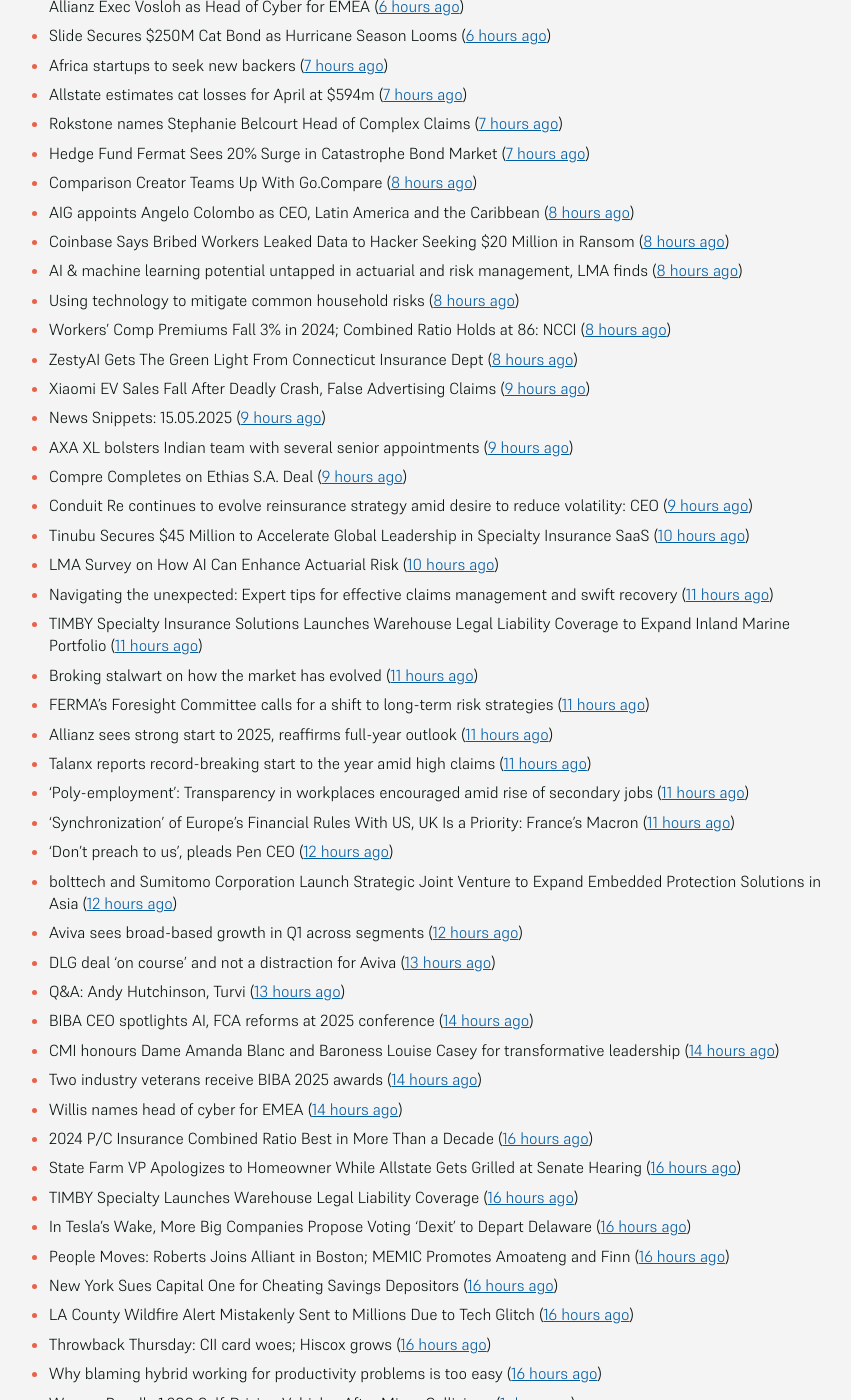
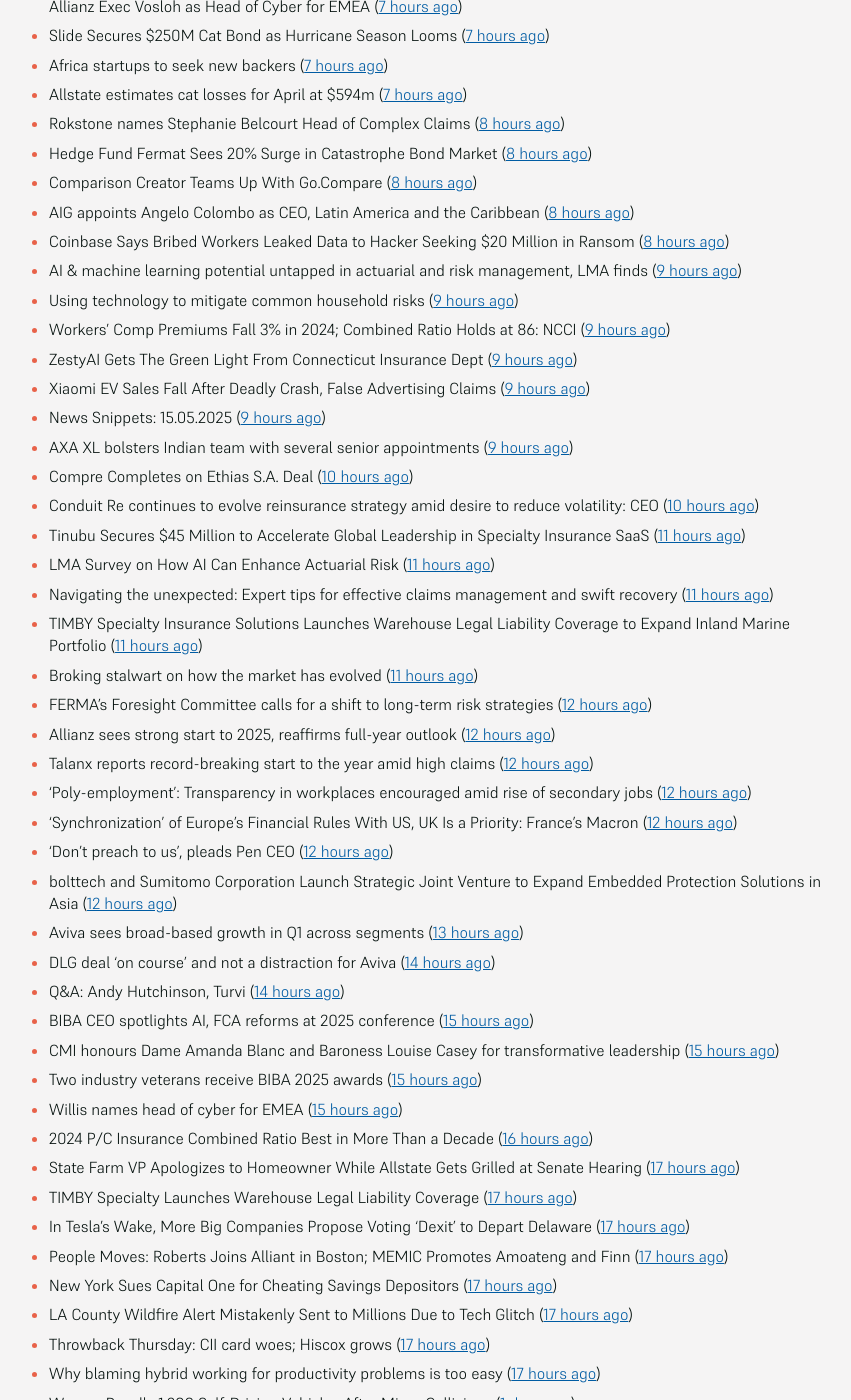
Before and after one commit to mat-0/feeds.thechels.uk, a Jekyll site: the page built from index.md, in a window 1280 px wide and 1400 px high, scrolled down 912 px. Shown: the whole window, without its empty margins (215-1066 px from the left). Built offline with Jekyll 4.4.1, drawn with Linux system fonts in a browser that asks for light colours; some of the changed text lies outside the part shown.

Commit message:
New Feed

```diff
--- a/index.md
+++ b/index.md
@@ -20,60 +20,60 @@ description: Latest Updates
 - US House Bill Reintroduced to Rid Federal Insurance Office of Subpoena Power ([5 hours ago](https://www.insurancejournal.com/news/national/2025/05/15/823897.htm))
 - Sweltering Heat Wave Hits U.S. from Dakotas to Texas ([5 hours ago](https://www.insurancejournal.com/news/southcentral/2025/05/15/823927.htm))
 - Coterie Relocating Headquarters to Appleton, Wisconsin ([5 hours ago](https://www.insurancejournal.com/news/midwest/2025/05/15/823924.htm))
-- Kin reports 35% revenue growth in Q1’25, California emerges as key market ([5 hours ago](https://www.reinsurancene.ws/kin-reports-35-revenue-growth-in-q125-california-emerges-as-key-market/))
-- Three Killed in Fiery Truck-Car Pileup on Georgia Interstate ([5 hours ago](https://www.insurancejournal.com/news/southeast/2025/05/15/823917.htm))
-- Brett Favre’s Defamation Suit Against State Auditor Can Move Forward, Court Says ([5 hours ago](https://www.insurancejournal.com/news/southeast/2025/05/15/823911.htm))
-- People Moves: Advocus Names Moore SVP of Illinois Operations ([5 hours ago](https://www.insurancejournal.com/news/midwest/2025/05/15/823905.htm))
-- Nationwide Partners with Kadance to Offer Genomics-Based Precision Health to Life Insurance Customers ([5 hours ago](https://www.insurtechinsights.com/nationwide-partners-with-kadance-to-offer-genomics-based-precision-health-to-life-insurance-customers/))
+- Kin reports 35% revenue growth in Q1’25, California emerges as key market ([6 hours ago](https://www.reinsurancene.ws/kin-reports-35-revenue-growth-in-q125-california-emerges-as-key-market/))
+- Three Killed in Fiery Truck-Car Pileup on Georgia Interstate ([6 hours ago](https://www.insurancejournal.com/news/southeast/2025/05/15/823917.htm))
+- Brett Favre’s Defamation Suit Against State Auditor Can Move Forward, Court Says ([6 hours ago](https://www.insurancejournal.com/news/southeast/2025/05/15/823911.htm))
+- People Moves: Advocus Names Moore SVP of Illinois Operations ([6 hours ago](https://www.insurancejournal.com/news/midwest/2025/05/15/823905.htm))
+- Nationwide Partners with Kadance to Offer Genomics-Based Precision Health to Life Insurance Customers ([6 hours ago](https://www.insurtechinsights.com/nationwide-partners-with-kadance-to-offer-genomics-based-precision-health-to-life-insurance-customers/))
 - West’s 103.9% CoR for 24-25 FY impacted by elevated IG Pool claims ([6 hours ago](https://www.reinsurancene.ws/wests-103-9-cor-for-24-25-fy-impacted-by-elevated-ig-pool-claims/))
 - People Moves: CRC Names New Underwriting Leaders and Senior VP ([6 hours ago](https://www.insurancejournal.com/news/southeast/2025/05/15/823894.htm))
-- AM Best supports EU nat cat insurance proposal but stresses need for greater clarity ([6 hours ago](https://www.reinsurancene.ws/am-best-supports-eu-nat-cat-insurance-proposal-but-stresses-need-for-greater-clarity/))
-- People Moves: AIG Taps Colombo From Swiss Re as CEO, Latin America and Caribbean; Willis Names Former Allianz Exec Vosloh as Head of Cyber for EMEA ([6 hours ago](https://www.insurancejournal.com/news/international/2025/05/15/823886.htm))
-- Slide Secures $250M Cat Bond as Hurricane Season Looms ([6 hours ago](https://www.insurancejournal.com/news/southeast/2025/05/15/823884.htm))
+- AM Best supports EU nat cat insurance proposal but stresses need for greater clarity ([7 hours ago](https://www.reinsurancene.ws/am-best-supports-eu-nat-cat-insurance-proposal-but-stresses-need-for-greater-clarity/))
+- People Moves: AIG Taps Colombo From Swiss Re as CEO, Latin America and Caribbean; Willis Names Former Allianz Exec Vosloh as Head of Cyber for EMEA ([7 hours ago](https://www.insurancejournal.com/news/international/2025/05/15/823886.htm))
+- Slide Secures $250M Cat Bond as Hurricane Season Looms ([7 hours ago](https://www.insurancejournal.com/news/southeast/2025/05/15/823884.htm))
 - Africa startups to seek new backers ([7 hours ago](https://www.dig-in.com/articles/africa-startups-to-seek-new-backers))
 - Allstate estimates cat losses for April at $594m ([7 hours ago](https://www.reinsurancene.ws/allstate-estimates-cat-losses-for-april-at-594m/))
-- Rokstone names Stephanie Belcourt Head of Complex Claims ([7 hours ago](https://www.reinsurancene.ws/rokstone-names-stephanie-belcourt-head-of-complex-claims/))
-- Hedge Fund Fermat Sees 20% Surge in Catastrophe Bond Market ([7 hours ago](https://www.insurancejournal.com/news/international/2025/05/15/823861.htm))
+- Rokstone names Stephanie Belcourt Head of Complex Claims ([8 hours ago](https://www.reinsurancene.ws/rokstone-names-stephanie-belcourt-head-of-complex-claims/))
+- Hedge Fund Fermat Sees 20% Surge in Catastrophe Bond Market ([8 hours ago](https://www.insurancejournal.com/news/international/2025/05/15/823861.htm))
 - Comparison Creator Teams Up With Go.Compare ([8 hours ago](https://insurance-edge.net/2025/05/15/comparison-creator-teams-up-with-go-compare/))
 - AIG appoints Angelo Colombo as CEO, Latin America and the Caribbean ([8 hours ago](https://www.reinsurancene.ws/aig-appoints-angelo-colombo-as-ceo-latin-america-and-the-caribbean/))
 - Coinbase Says Bribed Workers Leaked Data to Hacker Seeking $20 Million in Ransom ([8 hours ago](https://www.insurancejournal.com/news/national/2025/05/15/823862.htm))
-- AI & machine learning potential untapped in actuarial and risk management, LMA finds ([8 hours ago](https://www.reinsurancene.ws/ai-machine-learning-potential-untapped-in-actuarial-and-risk-management-lma-finds/))
-- Using technology to mitigate common household risks ([8 hours ago](https://www.dig-in.com/podcast/using-technology-to-mitigate-common-household-risks))
-- Workers’ Comp Premiums Fall 3% in 2024; Combined Ratio Holds at 86: NCCI ([8 hours ago](https://www.insurancejournal.com/news/national/2025/05/15/823850.htm))
-- ZestyAI Gets The Green Light From Connecticut Insurance Dept ([8 hours ago](https://insurance-edge.net/2025/05/15/zestyai-gets-the-green-light-from-connecticut-insurance-dept/))
+- AI & machine learning potential untapped in actuarial and risk management, LMA finds ([9 hours ago](https://www.reinsurancene.ws/ai-machine-learning-potential-untapped-in-actuarial-and-risk-management-lma-finds/))
+- Using technology to mitigate common household risks ([9 hours ago](https://www.dig-in.com/podcast/using-technology-to-mitigate-common-household-risks))
+- Workers’ Comp Premiums Fall 3% in 2024; Combined Ratio Holds at 86: NCCI ([9 hours ago](https://www.insurancejournal.com/news/national/2025/05/15/823850.htm))
+- ZestyAI Gets The Green Light From Connecticut Insurance Dept ([9 hours ago](https://insurance-edge.net/2025/05/15/zestyai-gets-the-green-light-from-connecticut-insurance-dept/))
 - Xiaomi EV Sales Fall After Deadly Crash, False Advertising Claims ([9 hours ago](https://www.insurancejournal.com/news/international/2025/05/15/823843.htm))
 - News Snippets: 15.05.2025 ([9 hours ago](https://insurance-edge.net/2025/05/15/news-snippets-15-05-2025/))
 - AXA XL bolsters Indian team with several senior appointments ([9 hours ago](https://www.reinsurancene.ws/axa-xl-bolsters-indian-team-with-several-senior-appointments/))
-- Compre Completes on Ethias S.A. Deal ([9 hours ago](https://insurance-edge.net/2025/05/15/compre-completes-on-ethias-s-a-deal/))
-- Conduit Re continues to evolve reinsurance strategy amid desire to reduce volatility: CEO ([9 hours ago](https://www.reinsurancene.ws/conduit-re-continues-to-evolve-reinsurance-strategy-amid-desire-to-reduce-volatility-ceo/))
-- Tinubu Secures $45 Million to Accelerate Global Leadership in Specialty Insurance SaaS ([10 hours ago](https://www.insurtechinsights.com/tinubu-secures-45-million-to-accelerate-global-leadership-in-specialty-insurance-saas/))
-- LMA Survey on How AI Can Enhance Actuarial Risk ([10 hours ago](https://insurance-edge.net/2025/05/15/lma-survey-on-how-ai-can-enhance-actuarial-risk/))
+- Compre Completes on Ethias S.A. Deal ([10 hours ago](https://insurance-edge.net/2025/05/15/compre-completes-on-ethias-s-a-deal/))
+- Conduit Re continues to evolve reinsurance strategy amid desire to reduce volatility: CEO ([10 hours ago](https://www.reinsurancene.ws/conduit-re-continues-to-evolve-reinsurance-strategy-amid-desire-to-reduce-volatility-ceo/))
+- Tinubu Secures $45 Million to Accelerate Global Leadership in Specialty Insurance SaaS ([11 hours ago](https://www.insurtechinsights.com/tinubu-secures-45-million-to-accelerate-global-leadership-in-specialty-insurance-saas/))
+- LMA Survey on How AI Can Enhance Actuarial Risk ([11 hours ago](https://insurance-edge.net/2025/05/15/lma-survey-on-how-ai-can-enhance-actuarial-risk/))
 - Navigating the unexpected: Expert tips for effective claims management and swift recovery ([11 hours ago](https://www.insurancebusinessmag.com/uk/news/property-insurance/navigating-the-unexpected-expert-tips-for-effective-claims-management-and-swift-recovery-535498.aspx))
 - TIMBY Specialty Insurance Solutions Launches Warehouse Legal Liability Coverage to Expand Inland Marine Portfolio ([11 hours ago](https://www.insurtechinsights.com/timby-specialty-insurance-solutions-launches-warehouse-legal-liability-coverage-to-expand-inland-marine-portfolio/))
 - Broking stalwart on how the market has evolved ([11 hours ago](https://www.insurancebusinessmag.com/uk/news/breaking-news/broking-stalwart-on-how-the-market-has-evolved-535809.aspx))
-- FERMA's Foresight Committee calls for a shift to long-term risk strategies ([11 hours ago](https://www.insurancebusinessmag.com/uk/news/non-profits/fermas-foresight-committee-calls-for-a-shift-to-longterm-risk-strategies-535808.aspx))
-- Allianz sees strong start to 2025, reaffirms full-year outlook ([11 hours ago](https://www.insurancebusinessmag.com/uk/news/breaking-news/allianz-sees-strong-start-to-2025-reaffirms-fullyear-outlook-535802.aspx))
-- Talanx reports record-breaking start to the year amid high claims ([11 hours ago](https://www.insurancebusinessmag.com/uk/news/breaking-news/talanx-reports-recordbreaking-start-to-the-year-amid-high-claims-535796.aspx))
-- 'Poly-employment': Transparency in workplaces encouraged amid rise of secondary jobs ([11 hours ago](https://www.insurancebusinessmag.com/uk/news/breaking-news/polyemployment-transparency-in-workplaces-encouraged-amid-rise-of-secondary-jobs-535784.aspx))
-- ‘Synchronization’ of Europe’s Financial Rules With US, UK Is a Priority: France’s Macron ([11 hours ago](https://www.insurancejournal.com/news/international/2025/05/15/823833.htm))
+- FERMA's Foresight Committee calls for a shift to long-term risk strategies ([12 hours ago](https://www.insurancebusinessmag.com/uk/news/non-profits/fermas-foresight-committee-calls-for-a-shift-to-longterm-risk-strategies-535808.aspx))
+- Allianz sees strong start to 2025, reaffirms full-year outlook ([12 hours ago](https://www.insurancebusinessmag.com/uk/news/breaking-news/allianz-sees-strong-start-to-2025-reaffirms-fullyear-outlook-535802.aspx))
+- Talanx reports record-breaking start to the year amid high claims ([12 hours ago](https://www.insurancebusinessmag.com/uk/news/breaking-news/talanx-reports-recordbreaking-start-to-the-year-amid-high-claims-535796.aspx))
+- 'Poly-employment': Transparency in workplaces encouraged amid rise of secondary jobs ([12 hours ago](https://www.insurancebusinessmag.com/uk/news/breaking-news/polyemployment-transparency-in-workplaces-encouraged-amid-rise-of-secondary-jobs-535784.aspx))
+- ‘Synchronization’ of Europe’s Financial Rules With US, UK Is a Priority: France’s Macron ([12 hours ago](https://www.insurancejournal.com/news/international/2025/05/15/823833.htm))
 - ‘Don’t preach to us’, pleads Pen CEO ([12 hours ago](https://www.postonline.co.uk/broker/7957752/dont-preach-to-us-pleads-pen-ceo))
 - bolttech and Sumitomo Corporation Launch Strategic Joint Venture to Expand Embedded Protection Solutions in Asia ([12 hours ago](https://www.insurtechinsights.com/bolttech-and-sumitomo-corporation-launch-strategic-joint-venture-to-expand-embedded-protection-solutions-in-asia/))
-- Aviva sees broad-based growth in Q1 across segments ([12 hours ago](https://www.insurancebusinessmag.com/uk/news/breaking-news/aviva-sees-broadbased-growth-in-q1-across-segments-535781.aspx))
-- DLG deal ‘on course’ and not a distraction for Aviva ([13 hours ago](https://www.postonline.co.uk/news/7957750/dlg-deal-on-course-and-not-a-distraction-for-aviva))
-- Q&A: Andy Hutchinson, Turvi ([13 hours ago](https://www.postonline.co.uk/technology/7957394/qa-andy-hutchinson-turvi))
-- BIBA CEO spotlights AI, FCA reforms at 2025 conference ([14 hours ago](https://www.insurancebusinessmag.com/uk/news/breaking-news/biba-ceo-spotlights-ai-fca-reforms-at-2025-conference-535774.aspx))
-- CMI honours Dame Amanda Blanc and Baroness Louise Casey for transformative leadership ([14 hours ago](https://www.insurancebusinessmag.com/uk/news/breaking-news/cmi-honours-dame-amanda-blanc-and-baroness-louise-casey-for-transformative-leadership-535773.aspx))
-- Two industry veterans receive BIBA 2025 awards ([14 hours ago](https://www.insurancebusinessmag.com/uk/news/breaking-news/two-industry-veterans-receive-biba-2025-awards-535772.aspx))
-- Willis names head of cyber for EMEA ([14 hours ago](https://www.insurancebusinessmag.com/uk/news/cyber/willis-names-head-of-cyber-for-emea-535771.aspx))
+- Aviva sees broad-based growth in Q1 across segments ([13 hours ago](https://www.insurancebusinessmag.com/uk/news/breaking-news/aviva-sees-broadbased-growth-in-q1-across-segments-535781.aspx))
+- DLG deal ‘on course’ and not a distraction for Aviva ([14 hours ago](https://www.postonline.co.uk/news/7957750/dlg-deal-on-course-and-not-a-distraction-for-aviva))
+- Q&A: Andy Hutchinson, Turvi ([14 hours ago](https://www.postonline.co.uk/technology/7957394/qa-andy-hutchinson-turvi))
+- BIBA CEO spotlights AI, FCA reforms at 2025 conference ([15 hours ago](https://www.insurancebusinessmag.com/uk/news/breaking-news/biba-ceo-spotlights-ai-fca-reforms-at-2025-conference-535774.aspx))
+- CMI honours Dame Amanda Blanc and Baroness Louise Casey for transformative leadership ([15 hours ago](https://www.insurancebusinessmag.com/uk/news/breaking-news/cmi-honours-dame-amanda-blanc-and-baroness-louise-casey-for-transformative-leadership-535773.aspx))
+- Two industry veterans receive BIBA 2025 awards ([15 hours ago](https://www.insurancebusinessmag.com/uk/news/breaking-news/two-industry-veterans-receive-biba-2025-awards-535772.aspx))
+- Willis names head of cyber for EMEA ([15 hours ago](https://www.insurancebusinessmag.com/uk/news/cyber/willis-names-head-of-cyber-for-emea-535771.aspx))
 - 2024 P/C Insurance Combined Ratio Best in More Than a Decade ([16 hours ago](https://www.insurancejournal.com/news/national/2025/05/15/823801.htm))
-- State Farm VP Apologizes to Homeowner While Allstate Gets Grilled at Senate Hearing ([16 hours ago](https://www.insurancejournal.com/news/national/2025/05/15/823722.htm))
-- TIMBY Specialty Launches Warehouse Legal Liability Coverage ([16 hours ago](https://www.insurancejournal.com/news/west/2025/05/15/823803.htm))
-- In Tesla’s Wake, More Big Companies Propose Voting ‘Dexit’ to Depart Delaware ([16 hours ago](https://www.insurancejournal.com/news/east/2025/05/15/823818.htm))
-- People Moves: Roberts Joins Alliant in Boston; MEMIC Promotes Amoateng and Finn ([16 hours ago](https://www.insurancejournal.com/news/east/2025/05/15/823382.htm))
-- New York Sues Capital One for Cheating Savings Depositors ([16 hours ago](https://www.insurancejournal.com/news/east/2025/05/15/823815.htm))
-- LA County Wildfire Alert Mistakenly Sent to Millions Due to Tech Glitch ([16 hours ago](https://www.insurancejournal.com/news/west/2025/05/15/823791.htm))
-- Throwback Thursday: CII card woes; Hiscox grows ([16 hours ago](https://www.postonline.co.uk/personal/7956604/throwback-thursday-cii-card-woes-hiscox-grows))
-- Why blaming hybrid working for productivity problems is too easy ([16 hours ago](https://www.postonline.co.uk/people/7957728/why-blaming-hybrid-working-for-productivity-problems-is-too-easy))
+- State Farm VP Apologizes to Homeowner While Allstate Gets Grilled at Senate Hearing ([17 hours ago](https://www.insurancejournal.com/news/national/2025/05/15/823722.htm))
+- TIMBY Specialty Launches Warehouse Legal Liability Coverage ([17 hours ago](https://www.insurancejournal.com/news/west/2025/05/15/823803.htm))
+- In Tesla’s Wake, More Big Companies Propose Voting ‘Dexit’ to Depart Delaware ([17 hours ago](https://www.insurancejournal.com/news/east/2025/05/15/823818.htm))
+- People Moves: Roberts Joins Alliant in Boston; MEMIC Promotes Amoateng and Finn ([17 hours ago](https://www.insurancejournal.com/news/east/2025/05/15/823382.htm))
+- New York Sues Capital One for Cheating Savings Depositors ([17 hours ago](https://www.insurancejournal.com/news/east/2025/05/15/823815.htm))
+- LA County Wildfire Alert Mistakenly Sent to Millions Due to Tech Glitch ([17 hours ago](https://www.insurancejournal.com/news/west/2025/05/15/823791.htm))
+- Throwback Thursday: CII card woes; Hiscox grows ([17 hours ago](https://www.postonline.co.uk/personal/7956604/throwback-thursday-cii-card-woes-hiscox-grows))
+- Why blaming hybrid working for productivity problems is too easy ([17 hours ago](https://www.postonline.co.uk/people/7957728/why-blaming-hybrid-working-for-productivity-problems-is-too-easy))
 - Waymo Recalls 1,200 Self-Driving Vehicles After Minor Collisions ([1 days ago](https://www.insurancejournal.com/news/national/2025/05/14/823807.htm))
 - More Than 200 Firefighters Battled Warehouse Blaze in Baltimore. No Injuries Reported ([1 days ago](https://www.insurancejournal.com/news/east/2025/05/14/823822.htm))
 - Digital is primary tool for customers to purchase insurance: J.D. Power ([1 days ago](https://www.dig-in.com/news/customers-prefer-buying-insurance-digitally-says-j-d-power))
```
Also changed, not shown: other parts of index.md (+4 -4 lines).
